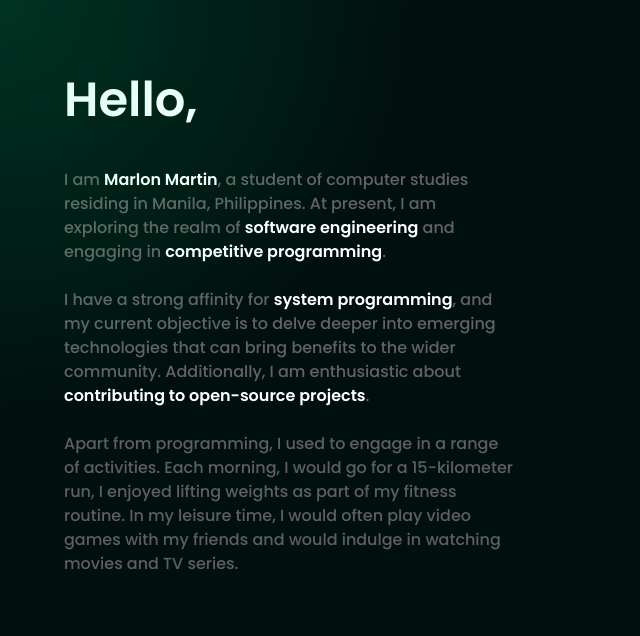
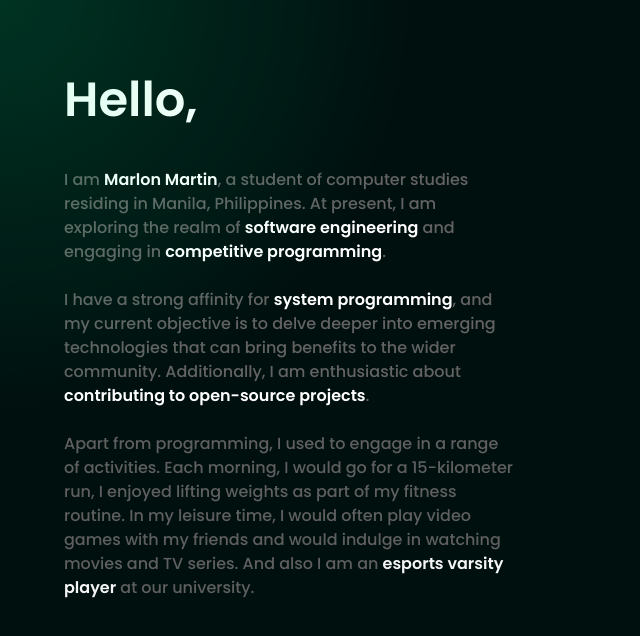
Before and after one commit to decimozs/v2-d7holic, a Next.js app: page / in a window 1280 px wide. Shown: the top 636 px of the page, without its empty margins (0-640 px from the left). Built offline with nearby package versions, Linux system fonts and the light colour scheme.

Commit message:
update about content

```diff
--- a/components/shared/About.tsx
+++ b/components/shared/About.tsx
@@ -31,6 +31,7 @@ const About: React.FunctionComponent = () => {
       link="mailto:marlonadiguemartin548@gmail.com"
     />
   );
+  const esports = <Highlights label="esports varsity player" />;
 
   return (
     <div className="w-full max-w-mw flex flex-col mt-m2 gap-6">
@@ -66,7 +67,7 @@ const About: React.FunctionComponent = () => {
         morning, I would go for a 15-kilometer run, I enjoyed lifting weights as
         part of my fitness routine. In my leisure time, I would often play video
         games with my friends and would indulge in watching movies and TV
-        series.
+        series. And also I am an {esports} at our university.
       </motion.p>
 
       <motion.p
```
